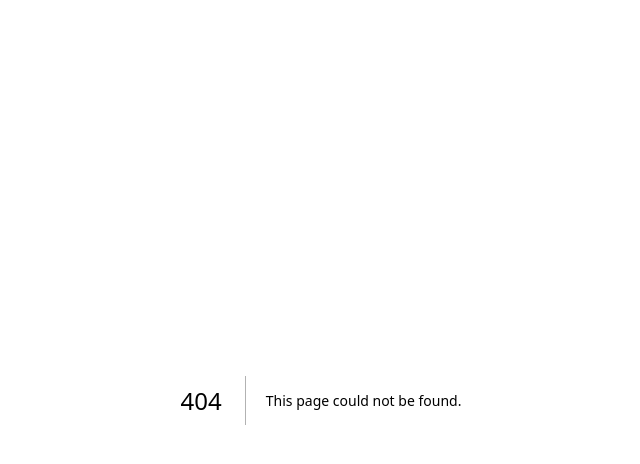
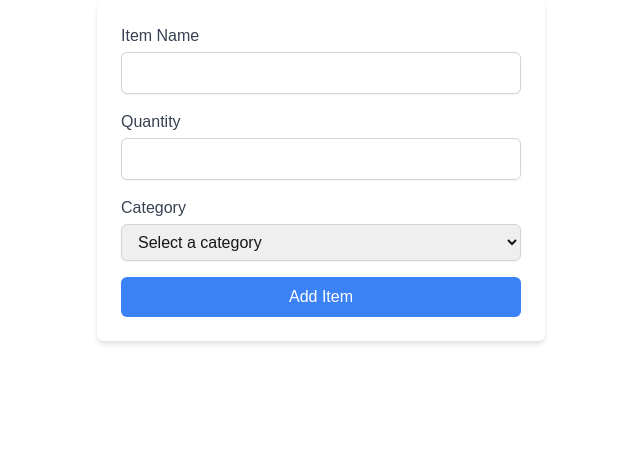
Before and after one commit to hamzaali05/cprg306-assignments, a Next.js app: page /week-5 in a window 1280 px wide. Before the commit this address had no page. Shown: the top 464 px of the page, without its empty margins (319-959 px from the left). Built offline with nearby package versions, Linux system fonts and the light colour scheme.

Commit message:
week-5 assignment

```diff
--- a/app/page.js
+++ b/app/page.js
@@ -11,6 +11,7 @@ export default function Home() {
     </Link>
     <li><Link href={"./week-3/"}> Link to week 3 page</Link></li>
     <li><Link href={"./week-4/"}> Link to week 4 page</Link></li>
+    <li><Link href={"./week-5/"}> Link to week 5 page</Link></li>
     </ul>
   </div>
   );
--- /dev/null
+++ b/app/week-5/new-item.js
@@ -0,0 +1,74 @@
+"use client";
+import React, { useState } from 'react';
+
+export default function NewItem() {
+  const [itemName, setItemName] = useState('');
+  const [quantity, setQuantity] = useState('');
+  const [category, setCategory] = useState('');
+
+  const handleSubmit = (e) => {
+    e.preventDefault();
+    if (itemName && quantity && category) {
+      alert(`Item: ${itemName}\nQuantity: ${quantity}\nCategory: ${category}`);
+      setItemName('');
+      setQuantity('');
+      setCategory('');
+    } else {
+      alert('Please fill all fields.');
+    }
+  };
+
+  return (
+    <form onSubmit={handleSubmit} className="max-w-md mx-auto p-6 bg-white shadow-md rounded-md space-y-4">
+      <div>
+        <label className="block text-gray-700">Item Name</label>
+        <input
+          type="text"
+          value={itemName}
+          onChange={(e) => setItemName(e.target.value)}
+          className="mt-1 block w-full px-3 py-2 border border-gray-300 rounded-md shadow-sm focus:ring-blue-500 focus:border-blue-500"
+        />
+      </div>
+
+      <div>
+        <label className="block text-gray-700">Quantity</label>
+        <input
+          type="number" min="1" max="20"
+          value={quantity}
+          onChange={(e) => setQuantity(e.target.value)}
+          className="mt-1 block w-full px-3 py-2 border border-gray-300 rounded-md shadow-sm focus:ring-blue-500 focus:border-blue-500"
+        />
+      </div>
+
+      <div>
+        <label className="block text-gray-700">Category</label>
+        <select
+          value={category}
+          onChange={(e) => setCategory(e.target.value)}
+          className="mt-1 block w-full px-3 py-2 border border-gray-300 rounded-md shadow-sm focus:ring-blue-500 focus:border-blue-500"
+        >
+          <option value="">Select a category</option>
+          <option value="Fruits">Produce</option>
+          <option value="Dairy">Dairy</option>
+          <option value="Bakery">Bakery</option>
+          <option value="Meat">Meat</option>
+          <option value="Frozen Foods">Frozen Foods</option>
+          <option value="Canned Goods">Canned Goods</option>
+          <option value="Dry Goods">Dry Goods</option>
+          <option value="Beverages">Beverages</option>
+          <option value="Snacks">Snacks</option>
+          <option value="Household">Household</option>
+          <option value="Other">Other</option>
+
+        </select>
+      </div>
+
+      <button
+        type="submit"
+        className="w-full bg-blue-500 text-white py-2 px-4 rounded-md hover:bg-blue-600"
+      >
+        Add Item
+      </button>
+    </form>
+  );
+}
--- /dev/null
+++ b/app/week-5/page.js
@@ -0,0 +1,10 @@
+import React from "react";
+import NewItem from './new-item'
+
+export default function Week4Page () {
+return (
+        <main>
+            <NewItem />
+        </main>
+    );
+};
```
